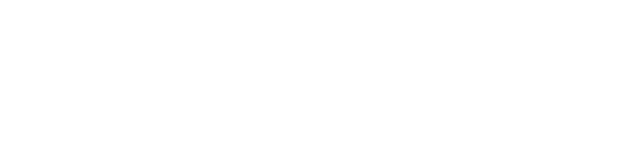
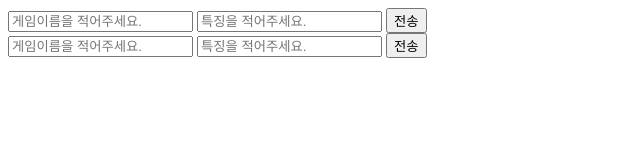
Before and after one commit to KimInteger/serverPrac, a website: page practice4/public/index.html in a window 1280 px wide. Shown: the whole page, without its empty margins (0-640 px from the left). Drawn offline with Linux system fonts and the light colour scheme.

Commit message:
form데이터 전송시트 작성

```diff
--- a/practice4/public/index.html
+++ b/practice4/public/index.html
@@ -6,6 +6,15 @@
   <title>Document</title>
 </head>
 <body>
-
+  <form action="/get" method="get">
+    <input type="text" name="게임명" placeholder="게임이름을 적어주세요.">
+    <input type="text" name="특징" placeholder="특징을 적어주세요.">
+    <input type="submit" value="전송">
+  </form>
+  <form action="/post" method="post">
+    <input type="text" name="게임명" placeholder="게임이름을 적어주세요.">
+    <input type="text" name="특징" placeholder="특징을 적어주세요.">
+    <input type="submit" value="전송">
+  </form>
 </body>
 </html>
```
